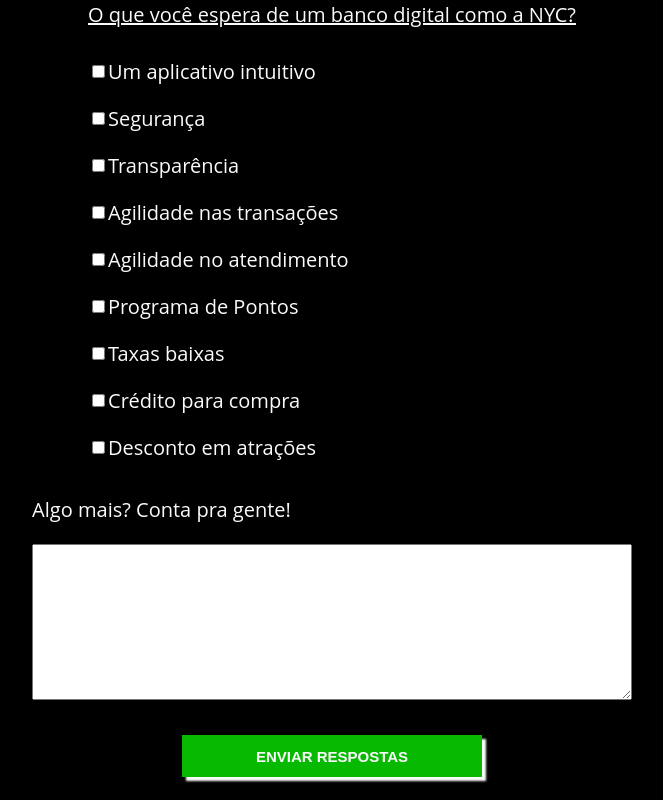
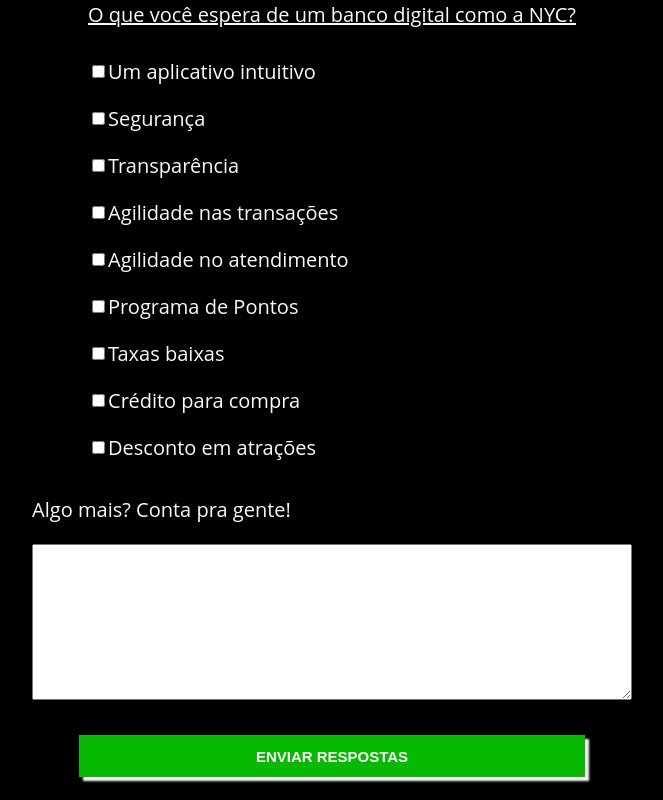
Before and after one commit to jfheiderich/satisfaction-survey-next, a Next.js app: page /survey in a window 1280 px wide. Shown: the part 695-1495 px from the top of the page, without its empty margins (308-971 px from the left). Built offline with nearby package versions, Linux system fonts and the light colour scheme; sample sign-in values are in the browser's storage.

Commit message:
fix: redirect in success && button style

```diff
--- a/globals.css
+++ b/globals.css
@@ -26,6 +26,7 @@
 
 .home-page__container > p {
   font-weight: 700;
+  font-size: 30px;
 }
 
 .form {
@@ -70,6 +71,10 @@
 .button:hover {
   box-shadow: 5px 5px 6px 1px var(--nyc-white);
   filter: brightness(2);
+}
+
+.button-container {
+  width: 100%;
 }
 
 .survey-container {
@@ -154,9 +159,12 @@
     align-items: center;
   }
 
-  .default--button {
-    max-width: 300px;
+  .default-button {
     font-size: 15px;
+  }
+
+  .button-container {
+    width: 40%;
   }
 
   .home-page__container > img {
@@ -182,7 +190,6 @@
 
   .survey-container__age > p {
     font-size: 20px;
-    text-decoration: underline;
   }
   .survey-container__age > label {
     text-decoration: underline;
--- a/pages/survey/index.tsx
+++ b/pages/survey/index.tsx
@@ -223,7 +223,12 @@
         ></textarea>
       </span>
 
-      <DefaultButton contentButton="Enviar Respostas" onClick={surveyHandler} />
+      <div className="button-container">
+        <DefaultButton
+          contentButton="Enviar Respostas"
+          onClick={surveyHandler}
+        />
+      </div>
       <ToastContainer />
     </div>
   );
--- a/src/app/components/buttons/defaultButton.tsx
+++ b/src/app/components/buttons/defaultButton.tsx
@@ -10,7 +10,7 @@
   const { contentButton, onClick, type } = props;
 
   return (
-    <button onClick={onClick} type={type} className="button default--button">
+    <button onClick={onClick} type={type} className="button default-button">
       {contentButton}
     </button>
   );
```
Also changed, not shown: pages/success/index.tsx (+8 -1 lines).
